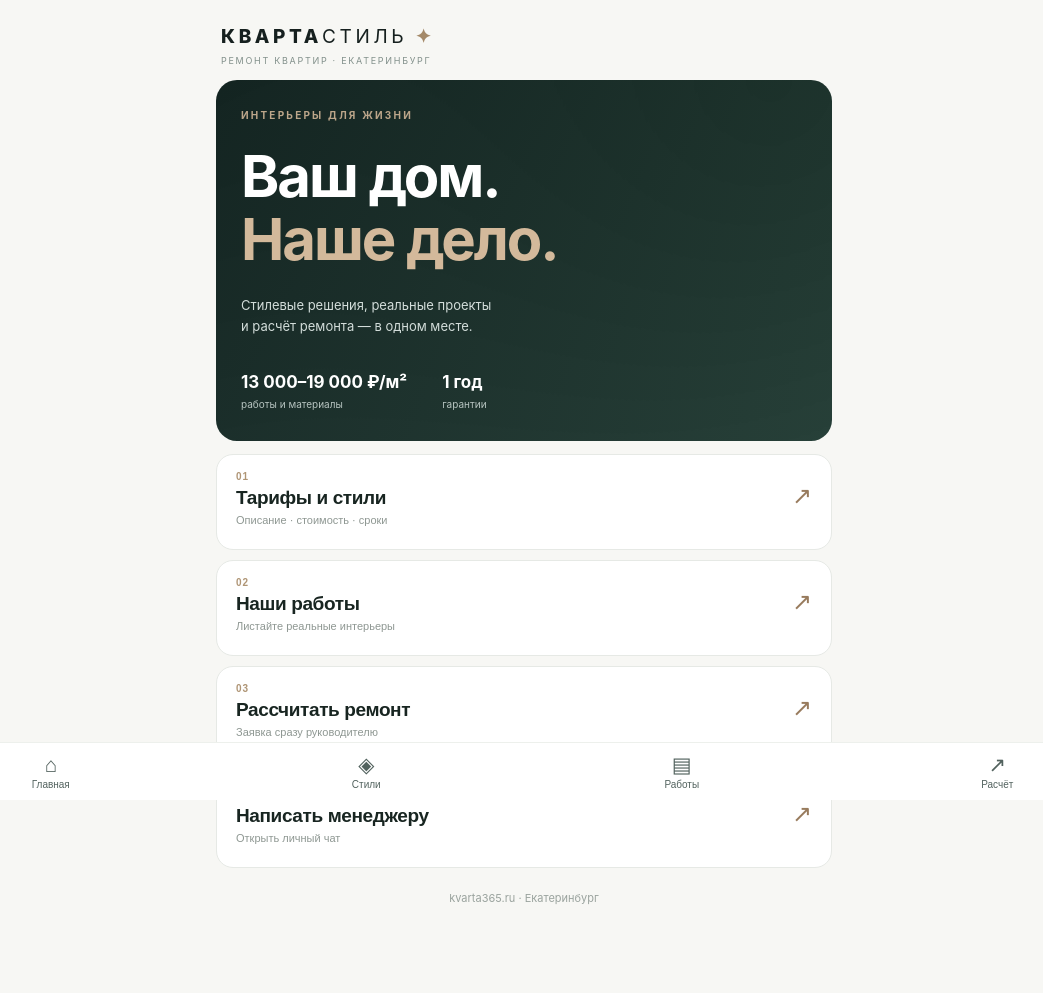
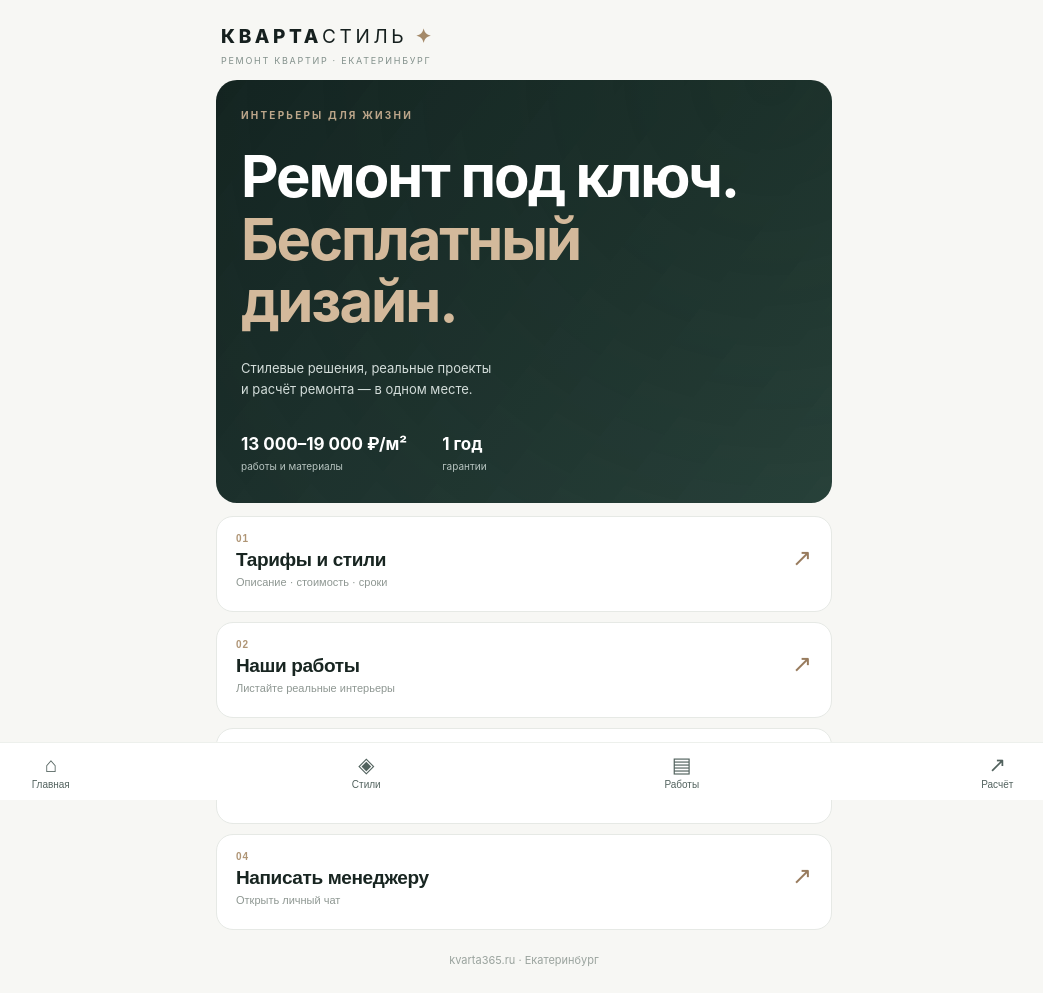
Before and after one commit to afanasiem13894/kvartastyle-miniapp, a plain HTML site: page index.html in a window 1280 px wide. Shown: the whole page, without its empty margins (116-1159 px from the left). Drawn offline with Linux system fonts and the light colour scheme.

Commit message:
Update index.html

```diff
--- a/index.html
+++ b/index.html
@@ -1,6 +1,6 @@
 <!doctype html><html lang="ru"><head><meta charset="UTF-8"><meta name="viewport" content="width=device-width,initial-scale=1,viewport-fit=cover"><meta name="theme-color" content="#101918"><title>Квартастиль — ремонт квартир</title><link rel="stylesheet" href="style.css"><script src="https://telegram.org/js/telegram-web-app.js"></script></head><body>
 <header class="top"><div class="wordmark">КВАРТА<span>СТИЛЬ</span><i class="mark">✦</i></div><div class="topsub">РЕМОНТ КВАРТИР · ЕКАТЕРИНБУРГ</div></header>
-<main><section id="home" class="page active"><div class="hero"><div class="eyebrow">ИНТЕРЬЕРЫ ДЛЯ ЖИЗНИ</div><h1>Ваш дом.<br><em>Наше дело.</em></h1><p>Стилевые решения, реальные проекты и расчёт ремонта — в одном месте.</p><div class="hero-bottom"><span>13 000–19 000 ₽/м²<br><small>работы и материалы</small></span><span>1 год<br><small>гарантии</small></span></div></div><div class="tiles"><button data-page="styles"><b>01</b><strong>Тарифы и стили</strong><small>Описание · стоимость · сроки</small><span>↗</span></button><button data-page="portfolio"><b>02</b><strong>Наши работы</strong><small>Листайте реальные интерьеры</small><span>↗</span></button><button data-page="quote"><b>03</b><strong>Рассчитать ремонт</strong><small>Заявка сразу руководителю</small><span>↗</span></button><button id="contact"><b>04</b><strong>Написать менеджеру</strong><small>Открыть личный чат</small><span>↗</span></button></div><div class="footer">kvarta365.ru · Екатеринбург</div></section>
+<main><section id="home" class="page active"><div class="hero"><div class="eyebrow">ИНТЕРЬЕРЫ ДЛЯ ЖИЗНИ</div><h1>Ремонт под ключ.<br><em>Бесплатный дизайн.</em></h1><p>Стилевые решения, реальные проекты и расчёт ремонта — в одном месте.</p><div class="hero-bottom"><span>13 000–19 000 ₽/м²<br><small>работы и материалы</small></span><span>1 год<br><small>гарантии</small></span></div></div><div class="tiles"><button data-page="styles"><b>01</b><strong>Тарифы и стили</strong><small>Описание · стоимость · сроки</small><span>↗</span></button><button data-page="portfolio"><b>02</b><strong>Наши работы</strong><small>Листайте реальные интерьеры</small><span>↗</span></button><button data-page="quote"><b>03</b><strong>Рассчитать ремонт</strong><small>Заявка сразу руководителю</small><span>↗</span></button><button id="contact"><b>04</b><strong>Написать менеджеру</strong><small>Открыть личный чат</small><span>↗</span></button></div><div class="footer">kvarta365.ru · Екатеринбург</div></section>
 <section id="styles" class="page"><button class="back">← Главное меню</button><div class="kicker">СТИЛЕВЫЕ РЕШЕНИЯ</div><h2>Выберите характер<br>своего дома</h2><p class="muted">Стоимость ремонта с работами и материалами — от 13 000 до 19 000 ₽/м². Точная стоимость зависит от площади, выбранного решения, состава работ и материалов. Для каждого решения подготовим расчёт.</p><div id="stylecards"></div><div class="info"><strong>Сроки работ</strong><p>До 60 м² включительно — ориентир 30 рабочих дней; свыше 60 м² — ориентир 45 рабочих дней. Окончательные сроки фиксируем в договоре.</p><strong>Включено</strong><p>Бесплатная визуализация до начала работ. Гарантия — 1 год. Варианты отделки включают работы и материалы: подготовку стен, напольные покрытия, потолки, отделку санузла и другие позиции — конкретный перечень зависит от выбранного решения и фиксируется в смете. Сантехнические приборы и смесители могут оплачиваться отдельно.</p><strong>Дополнительные возможности</strong><p>Бесплатная визуализация, материалы по оптовым ценам, льготное кредитование без первоначального взноса (условия уточняются при обращении). Для договора формируется смета по выбранному стилевому решению.</p></div></section>
 <section id="portfolio" class="page"><button class="back">← Главное меню</button><div class="kicker">РЕАЛИЗОВАННЫЕ ОБЪЕКТЫ</div><h2>Наши работы</h2><p class="muted">Фотографии и описания объектов появятся здесь после добавления в каталог.</p><div id="projectgallery" class="gallery"></div><p class="tip">← листайте объекты →</p></section>
 <section id="quote" class="page"><button class="back">← Главное меню</button><div class="kicker">БЕСПЛАТНЫЙ РАСЧЁТ</div><h2>Рассчитать<br>ремонт</h2><p class="muted">Заполните четыре поля — заявка поступит руководителю «Квартастиль».</p><form id="leadform"><label>Площадь квартиры, м²<input name="area" type="number" inputmode="decimal" min="10" max="1000" step="0.1" required placeholder="Например, 65"></label><label>Стилевое решение<select name="style" required><option value="">Выберите стиль</option><option>Функциональный</option><option>Минимализм</option><option>Скандинавский</option><option>Экостиль</option><option>Классический</option><option>Неоклассический</option><option>Современный</option><option>Нужна консультация</option></select></label><label>ЖК или адрес<input name="building" maxlength="120" required placeholder="Например, ЖК Федерация"></label><label>Телефон для связи<input name="phone" type="tel" maxlength="30" required placeholder="+7 999 000-00-00"></label><label class="consent"><input type="checkbox" required>Согласен(на) на обработку указанных данных для ответа на заявку.</label><button class="submit" type="submit">Отправить заявку ↗</button><p id="forminfo" class="msg"></p></form><p class="note">В целях защиты данных заявка отправляется боту Telegram. Загрузка каталога и расчёт не требуют оплаты.</p></section></main>
```
